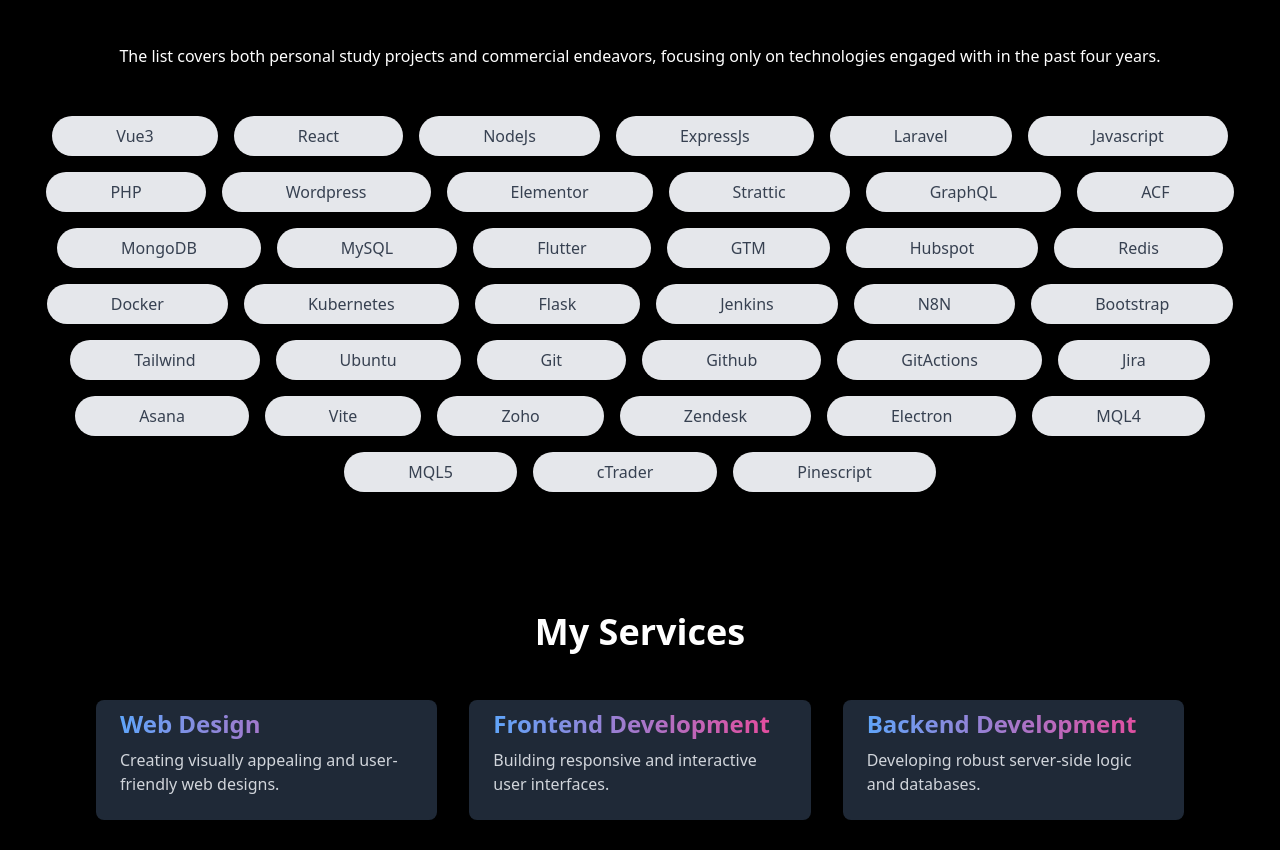
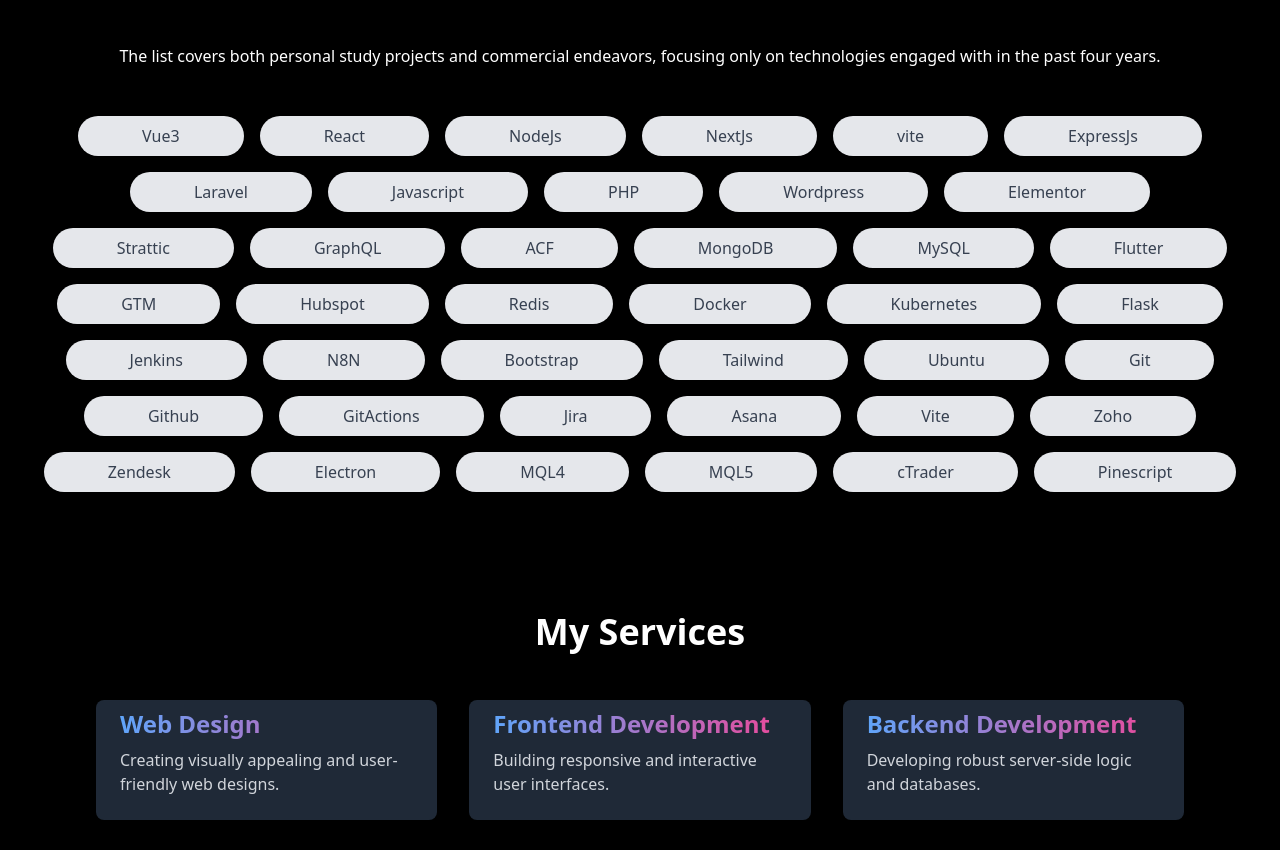
Before and after one commit to cryptorichyrich/aboutme, a React (Vite) app: page / in a window 1280 px wide. Shown: the part 1475-2325 px from the top of the page. Built offline with nearby package versions, Linux system fonts and the light colour scheme.

Commit message:
Update Skills.jsx

```diff
--- a/src/components/Skills.jsx
+++ b/src/components/Skills.jsx
@@ -6,6 +6,8 @@
   "Vue3",
   "React",
   "NodeJs",
+  "NextJs",
+  "vite",
   "ExpressJs",
   "Laravel",
   "Javascript",
```
